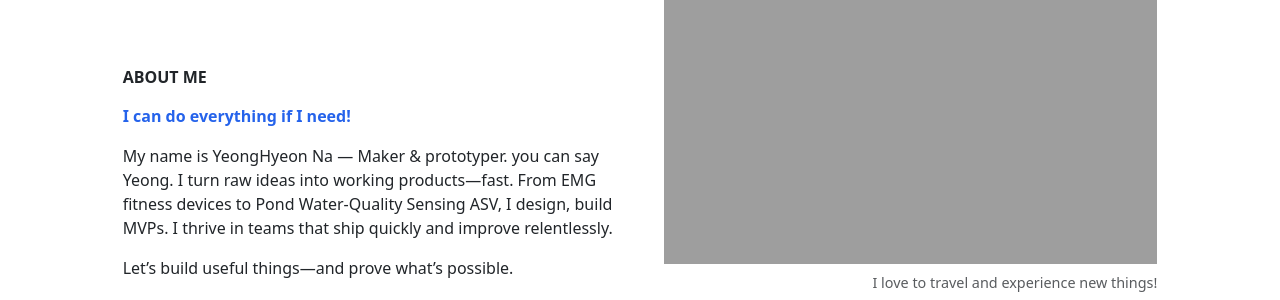
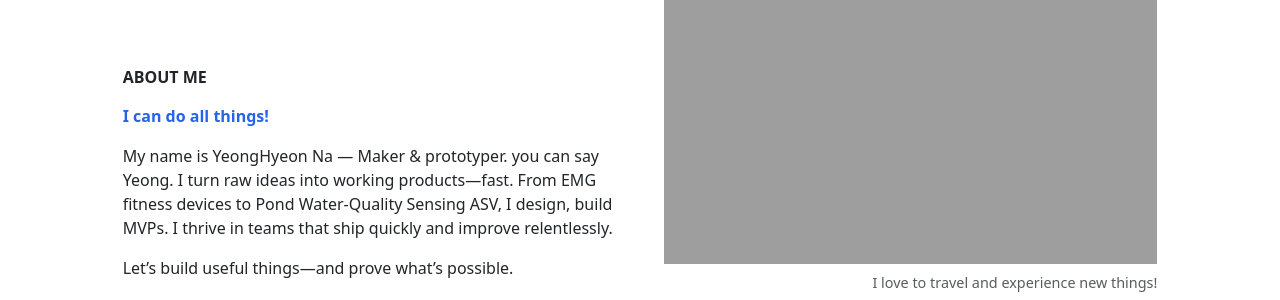
Before and after one commit to ynghyn-na/ynghyn-na.github.io, a Jekyll site: the page built from index.md, in a window 1280 px wide. Shown: the part 259-559 px from the top of the page. Built offline with Jekyll 4.4.1, drawn with Linux system fonts in a browser that asks for light colours.

Commit message:
Update index.md

```diff
--- a/index.md
+++ b/index.md
@@ -5,7 +5,7 @@ title: "Home"
 
 <p><br></p>
 <p style="line-height:1.2"><strong>ABOUT ME</strong></p>
-<p><b><span style="color:#2563EB !important;">I can do everything if I need!</span></b> </p>
+<p><b><span style="color:#2563EB !important;">I can do all things!</span></b> </p>
 <p>My name is YeongHyeon Na — Maker & prototyper. you can say Yeong. I turn raw ideas into working products—fast. From EMG fitness devices to Pond Water-Quality Sensing ASV, I design, build MVPs. I thrive in teams that ship quickly and improve relentlessly.</p>
 <p>Let’s build useful things—and prove what’s possible.</p>
 <p>If you'd like to get in touch, feel free to check out my <strong><a href="https://ynghyn-na.github.io/contact" style="text-decoration-line: none"><span style="color:#1487C8 !important;">contact information</span></a></strong> or visit the footer of this page.</p>
```
